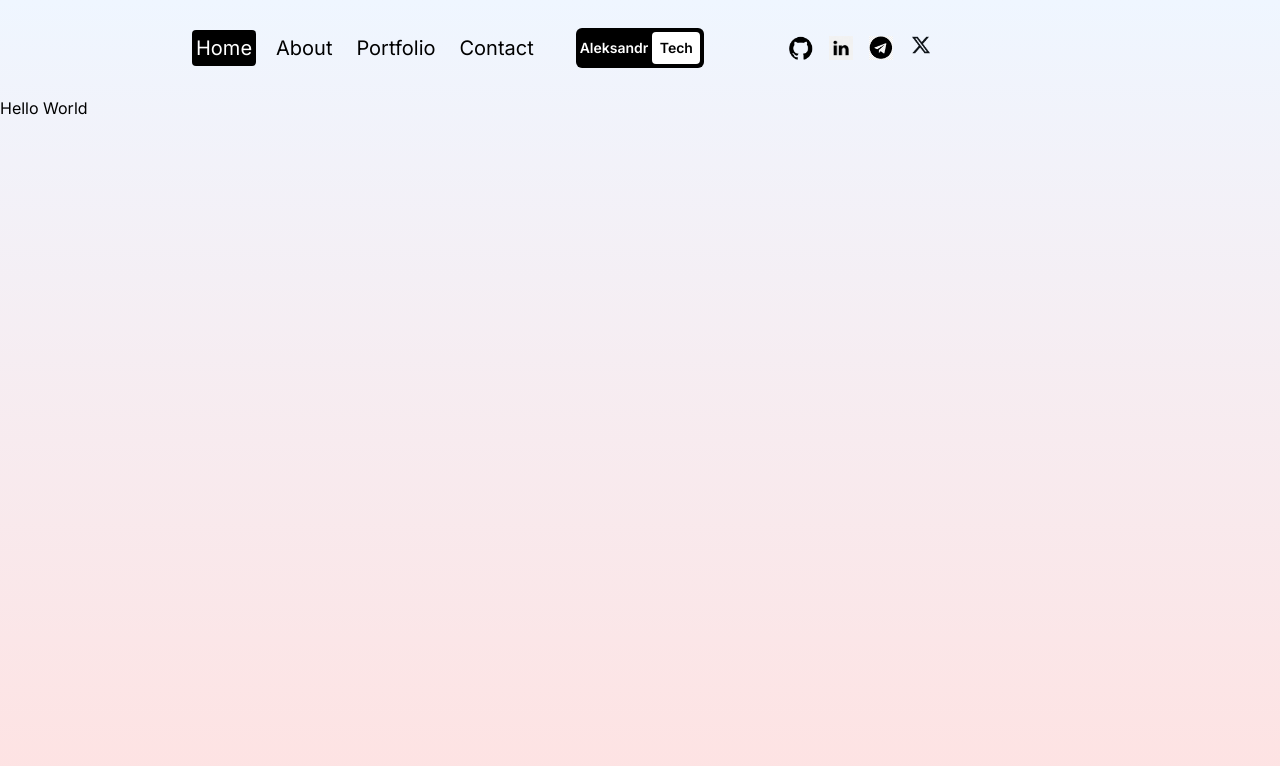
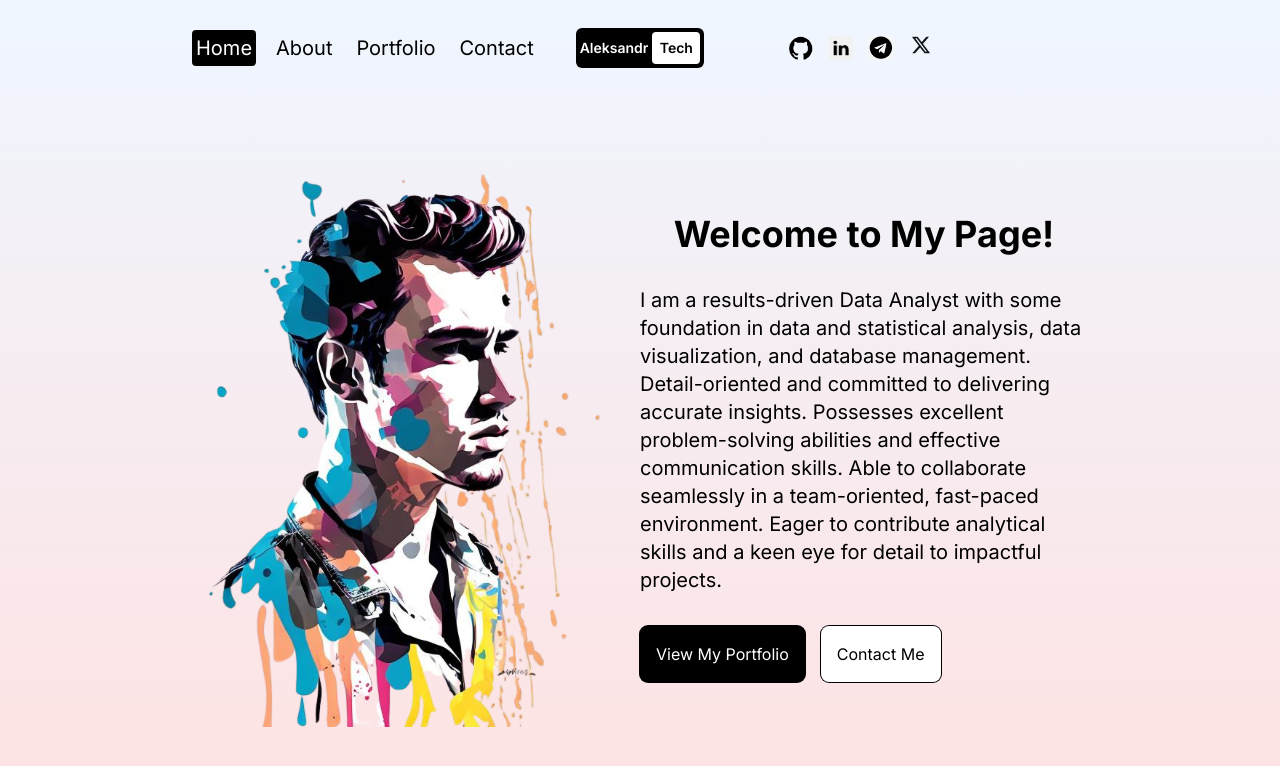
Before and after one commit to ertujabo6a/portfolio-website, a Next.js app: page / in a window 1280 px wide. Shown: the top 766 px of the page. Built offline with nearby package versions, Linux system fonts and the light colour scheme.

Commit message:
feat: add home page

```diff
--- a/src/app/layout.js
+++ b/src/app/layout.js
@@ -17,9 +17,7 @@ export default function RootLayout({ children }) {
           <div className="h-24">
               <Navbar />
           </div>
-          <div className="h-[calc(100vh - 6rem)]">
-              {children}
-          </div>
+          <div className="h-[calc(100vh-6rem)]">{children}</div>
         </div>
       </body>
     </html>
--- a/src/app/page.jsx
+++ b/src/app/page.jsx
@@ -1,5 +1,35 @@
+import Image from "next/image";
+
 const Homepage = () => {
-  return <div>Hello World</div>;
+  return (
+      <div className="h-full flex flex-col lg:flex-row sm:px-8 md:px-12 lg:px-20 xl:px-48">
+        {/* IMAGE CONTAINER*/}
+        <div className="h-1/2 lg:h-full lg:w-1/2 relative">
+          <Image src="/hero.png" alt="" fill className="object-contain"/>
+        </div>
+        {/* TEXT CONTAINER*/}
+        <div className="h-1/2 lg:h-full lg:w-1/2 flex flex-col gap-8 items-center justify-center">
+            {/* TITLE */}
+            <h1 className="text-2xl md:text-4xl font-bold">
+                Welcome to My Page!
+            </h1>
+            {/* DESCRIPTION */}
+            <p className="md:text-xl">
+                I am a results-driven Data Analyst with some foundation in data and statistical analysis,
+                data visualization, and database management. Detail-oriented and committed to
+                delivering accurate insights. Possesses excellent problem-solving abilities and
+                effective communication skills. Able to collaborate seamlessly in a team-oriented,
+                fast-paced environment. Eager to contribute analytical skills and a keen eye for
+                detail to impactful projects.
+            </p>
+            {/* BUTTONS */}
+            <div className="w-full flex gap-4">
+                <button className="p-4 rounded-lg ring-1 ring-black bg-black text-white">View My Portfolio</button>
+                <button className={"p-4 rounded-lg ring-1 ring-black bg-white text-black"}>Contact Me</button>
+            </div>
+        </div>
+      </div>
+  );
 };
 
 export default Homepage;
```
